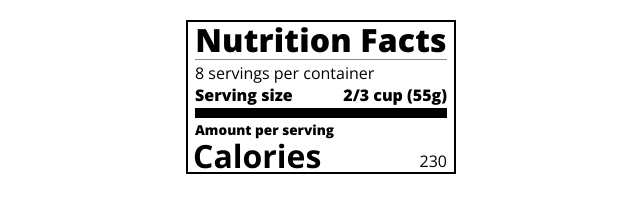
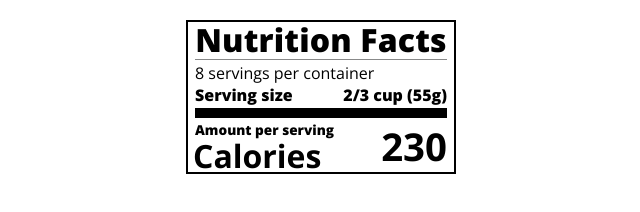
Before and after one commit to Animalfox/Nutrition-Label, a website built with Vite: page index.html in a window 1280 px wide. Shown: the whole page, without its empty margins (319-959 px from the left). Built offline with nearby package versions, Linux system fonts and the light colour scheme.

Commit message:
Create a .calories-info span selector, set its font-size to 2.4em and font-weight to 700

```diff
--- a/styles.css
+++ b/styles.css
@@ -61,6 +61,11 @@ p {
   margin: 0;
 }
 
+.calories-info span {
+  font-size: 2.4em;
+  font-weight: 700;
+}
+
 .left-container p {
   margin: -5px -2px;
   font-size: 2em;
```
